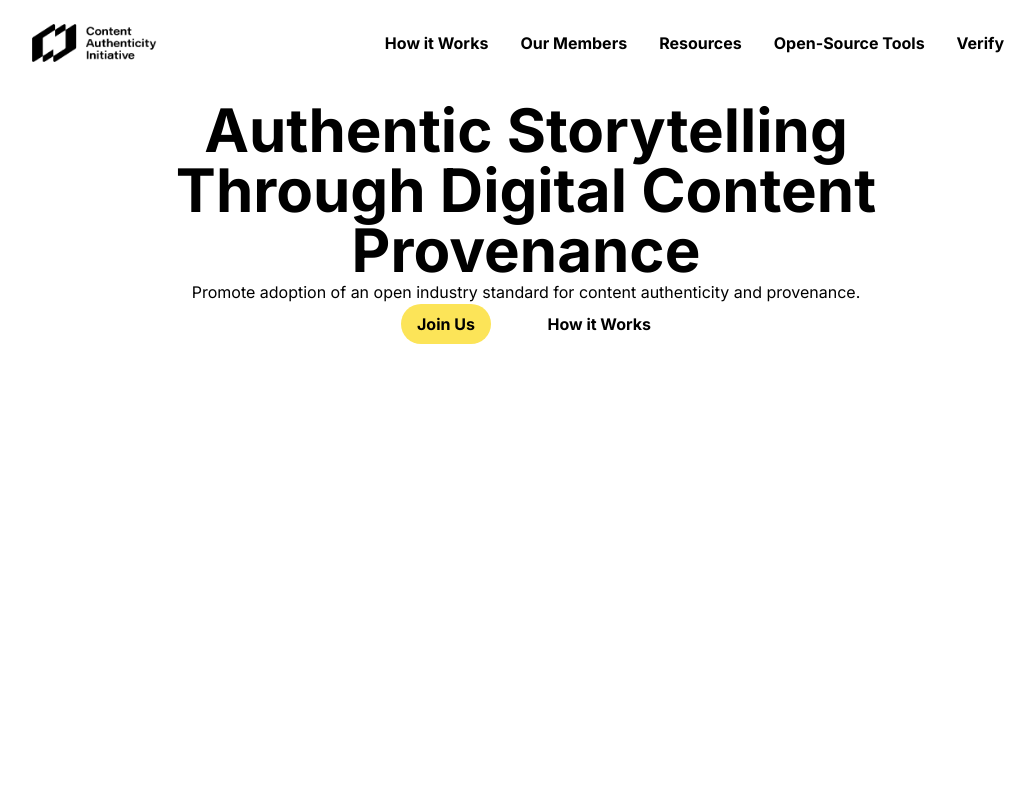
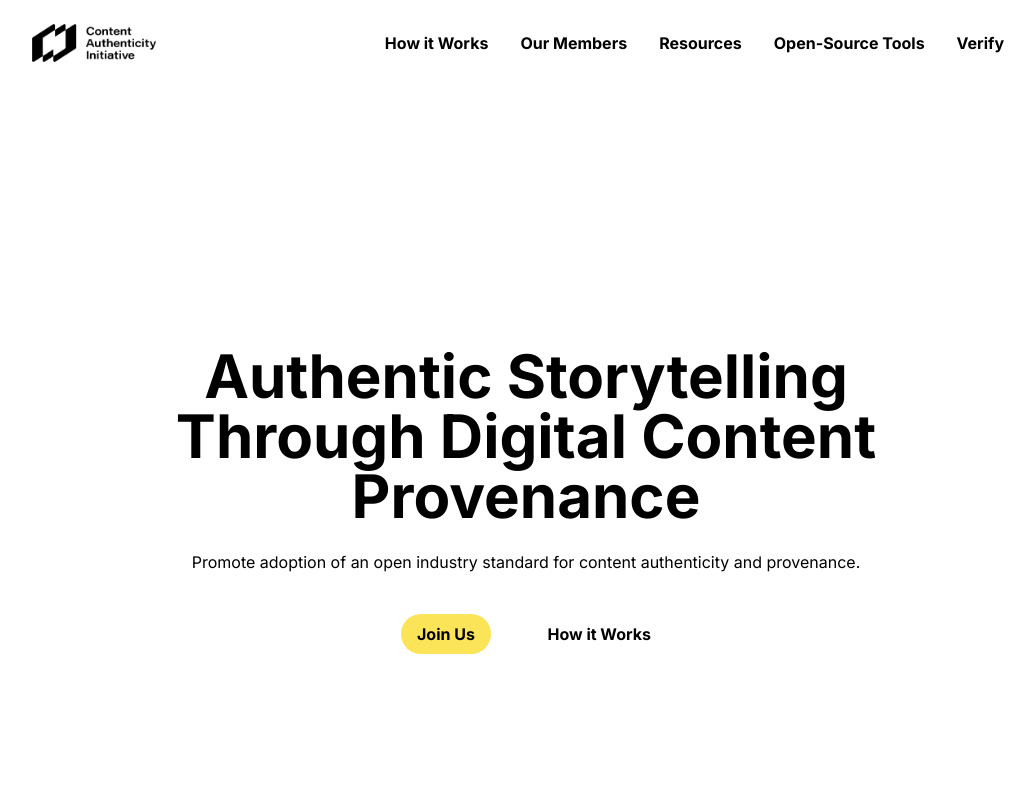
Before and after one commit to nikudon612/franklin-poc, a Next.js app: page / in a window 1280 px wide. Shown: the top 800 px of the page, without its empty margins (114-1149 px from the left). Built offline with nearby package versions, Linux system fonts and the light colour scheme.

Commit message:
youtube video integration

```diff
--- a/app/layout.tsx
+++ b/app/layout.tsx
@@ -22,7 +22,7 @@ export default function RootLayout({
       <body className={inter.className}>
         <Header />
         {children}
-        {/* <Footer /> */}
+        <Footer />
       </body>
     </html>
   );
--- a/app/page.tsx
+++ b/app/page.tsx
@@ -1,30 +1,12 @@
 import Link from "next/link";
+import Hero from "../components/hero";
+import Home_1 from "../components/home_1";
 
 export default function Home() {
   return (
     <div>
-      <div className="flex flex-col items-center justify-center">
-        <div className="flex flex-col items-center justify-center text-center flex-wrap max-w-[720px]">
-          <div className="font-bold text-6xl ">
-            Authentic Storytelling Through Digital Content Provenance
-          </div>
-          <p>
-            Promote adoption of an open industry standard for content
-            authenticity and provenance.
-          </p>
-        </div>
-        <div className="flex flex-row items-center justify-between w-[250px]">
-          <Link
-            className="bg-[#FCE458] rounded-full text-black font-bold px-4 py-2 hover:bg-[#ffeb77] hover:text-[#454545]"
-            href={"/"}
-          >
-            Join Us
-          </Link>
-          <Link className="font-bold" href={"/"}>
-            How it Works
-          </Link>
-        </div>
-      </div>
+      <Hero />
+      <Home_1 />
     </div>
   );
 }
--- /dev/null
+++ b/components/hero.tsx
@@ -0,0 +1,32 @@
+import Link from "next/link";
+
+function hero() {
+  return (
+    <div className="h-screen flex items-center justify-center">
+      <div className="flex flex-col items-center justify-start">
+        <div className="flex flex-col items-center justify-center text-center flex-wrap max-w-[720px] pb-10">
+          <div className="font-bold text-6xl pb-6 ">
+            Authentic Storytelling Through Digital Content Provenance
+          </div>
+          <p>
+            Promote adoption of an open industry standard for content
+            authenticity and provenance.
+          </p>
+        </div>
+        <div className="flex flex-row items-center justify-between w-[250px]">
+          <Link
+            className="bg-[#FCE458] rounded-full text-black font-bold px-4 py-2 hover:bg-[#ffeb77] hover:text-[#454545]"
+            href={"/"}
+          >
+            Join Us
+          </Link>
+          <Link className="font-bold" href={"/"}>
+            How it Works
+          </Link>
+        </div>
+      </div>
+    </div>
+  );
+}
+
+export default hero;
--- /dev/null
+++ b/components/home_1.tsx
@@ -0,0 +1,21 @@
+function home_1() {
+  return (
+    <div className="h-[750px] ">
+      <div className="flex flex-col items-center justify-start h-full">
+        <div>
+          <iframe
+            width="1200"
+            height="675"
+            src="https://www.youtube.com/embed/84ITgYoSR8Q?si=m5Sq5623whSECgJL"
+            title="YouTube video player"
+            frameborder="0"
+            allow="accelerometer; autoplay; clipboard-write; encrypted-media; gyroscope; picture-in-picture; web-share"
+            allowfullscreen
+          ></iframe>
+        </div>
+      </div>
+    </div>
+  );
+}
+
+export default home_1;
```
